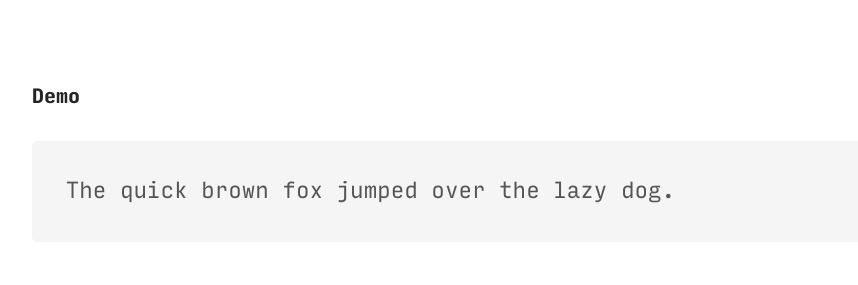
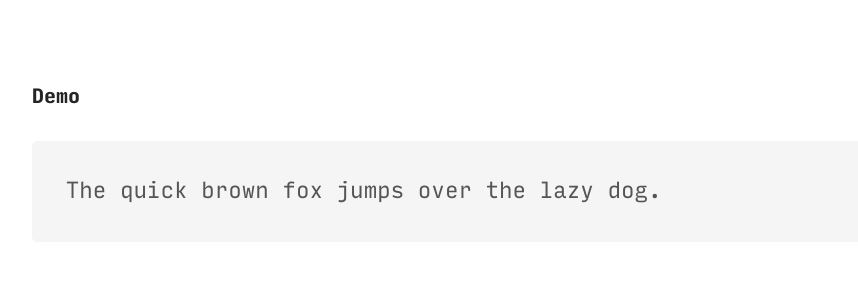
Before and after one commit to camwiegert/baffle, a website built with webpack: page index.html in a window 1280 px wide. Shown: the part 5344-5629 px from the top of the page, without its empty margins (68-926 px from the left). Built offline with nearby package versions, Linux system fonts and the light colour scheme.

Commit message:
Correct pangram
You can find more details here: https://en.wikipedia.org/wiki/The_quick_brown_fox_jumps_over_the_lazy_dog

```diff
--- a/index.html
+++ b/index.html
@@ -194,7 +194,7 @@ baffle('.someSelector')
         <section id="demo">
             <div class="wrap">
                 <h3 class="sectionHeader"><a href="#demo">Demo</a></h3>
-                <div class="demo-text js-demo">The quick brown fox jumped over the lazy dog.</div>
+                <div class="demo-text js-demo">The quick brown fox jumps over the lazy dog.</div>
                 <div class="demo-buttons">
                     <a href="#" class="btn js-demo-once"><code>once()</code></a>
                     <a href="#" class="btn js-demo-start"><code>start()</code></a>
```
